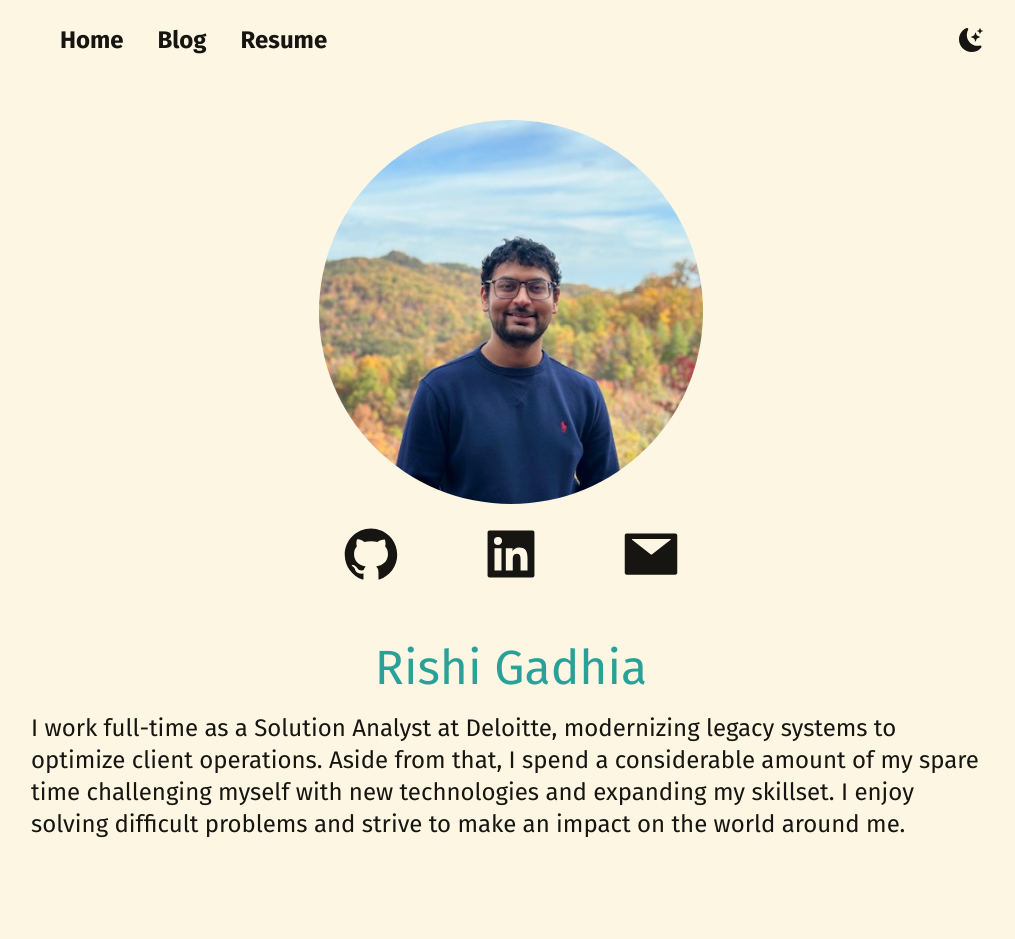
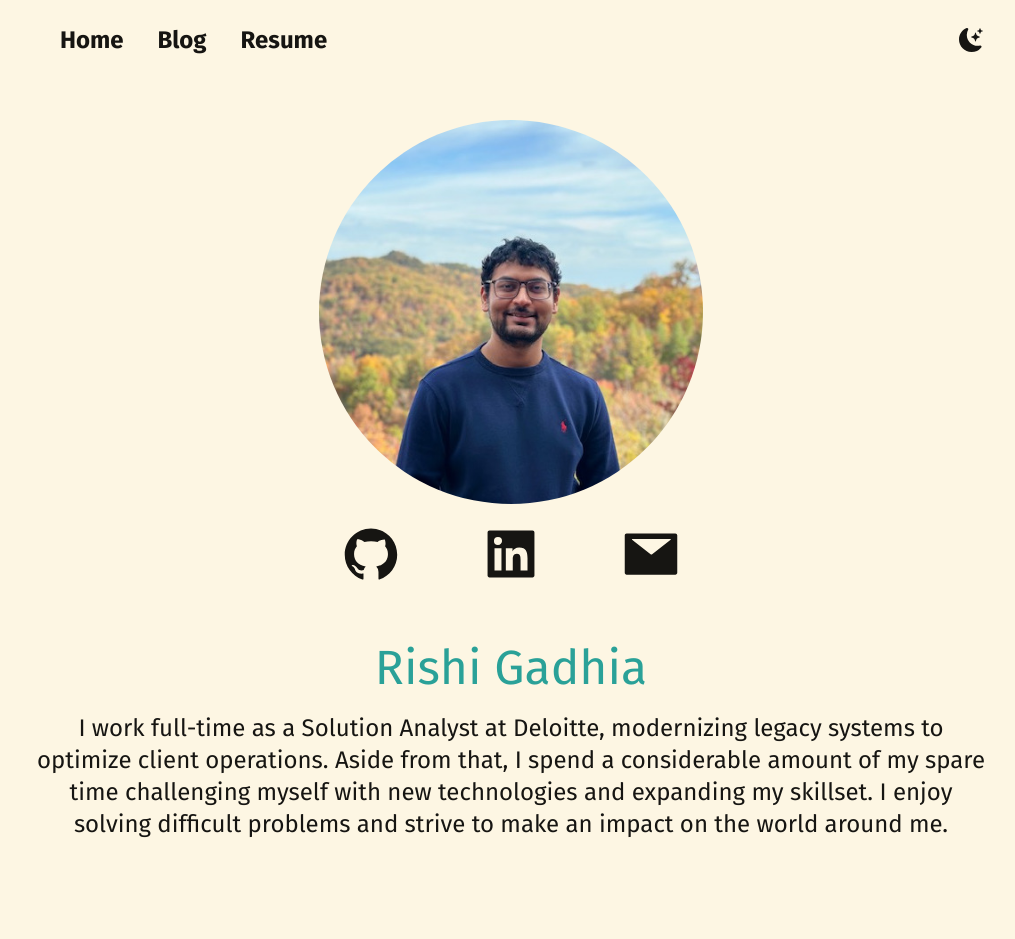
Before and after one commit to IronWarden/IronWarden.github.io, a Next.js app: page / in a window 1280 px wide. Shown: the top 939 px of the page, without its empty margins (129-1144 px from the left). Built offline with nearby package versions, Linux system fonts and the light colour scheme.

Commit message:
centered text

```diff
--- a/src/app/page.js
+++ b/src/app/page.js
@@ -30,7 +30,7 @@ export default function Home() {
                 <h2 className="text-4xl md:text-5xl text-secondary text-center">
                     {keys.hero.name}
                 </h2>
-                <p className="text-xl md:text-2xl py-5">{keys.intro}</p>
+                <p className="text-center text-xl md:text-2xl py-5">{keys.intro}</p>
             </section>
             <Skills />
             <Projects />
```
